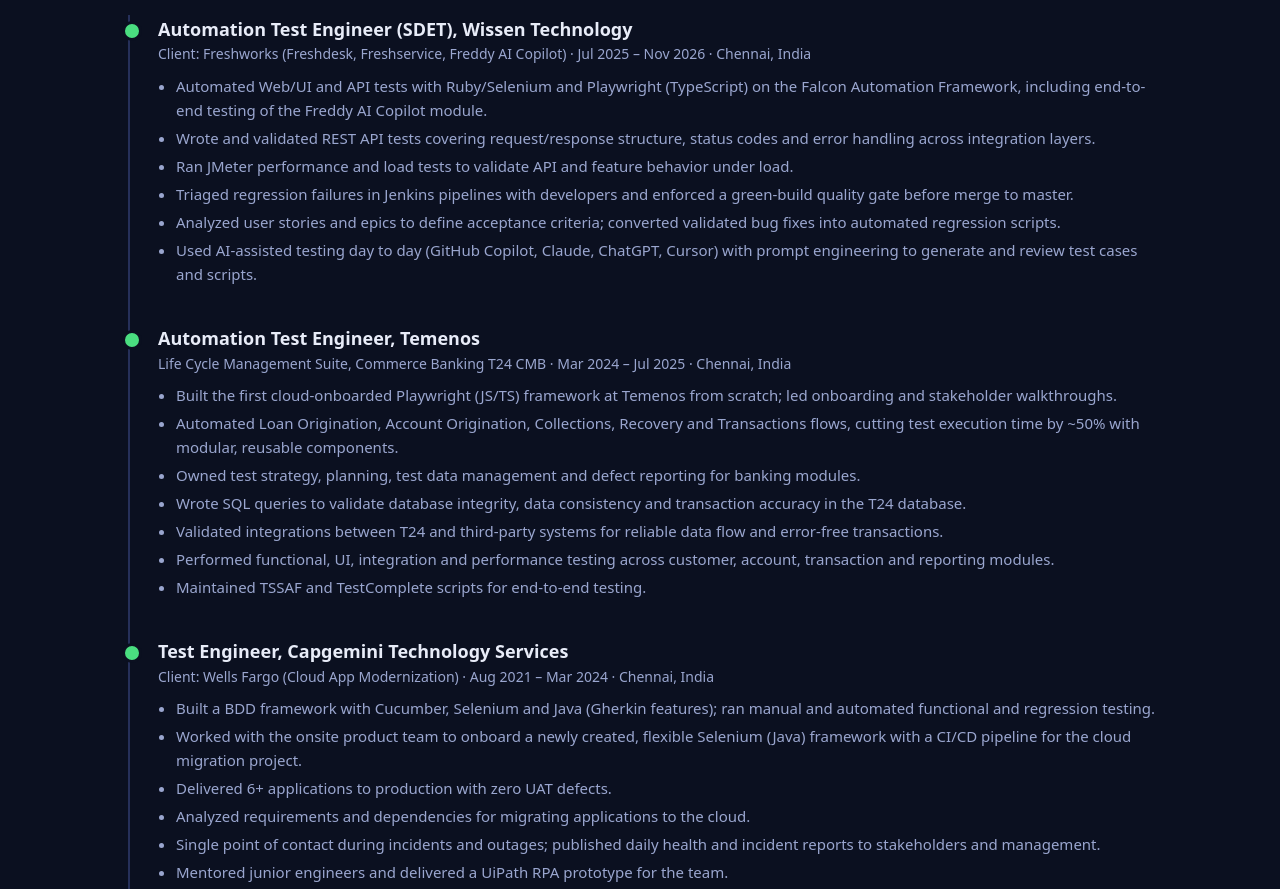
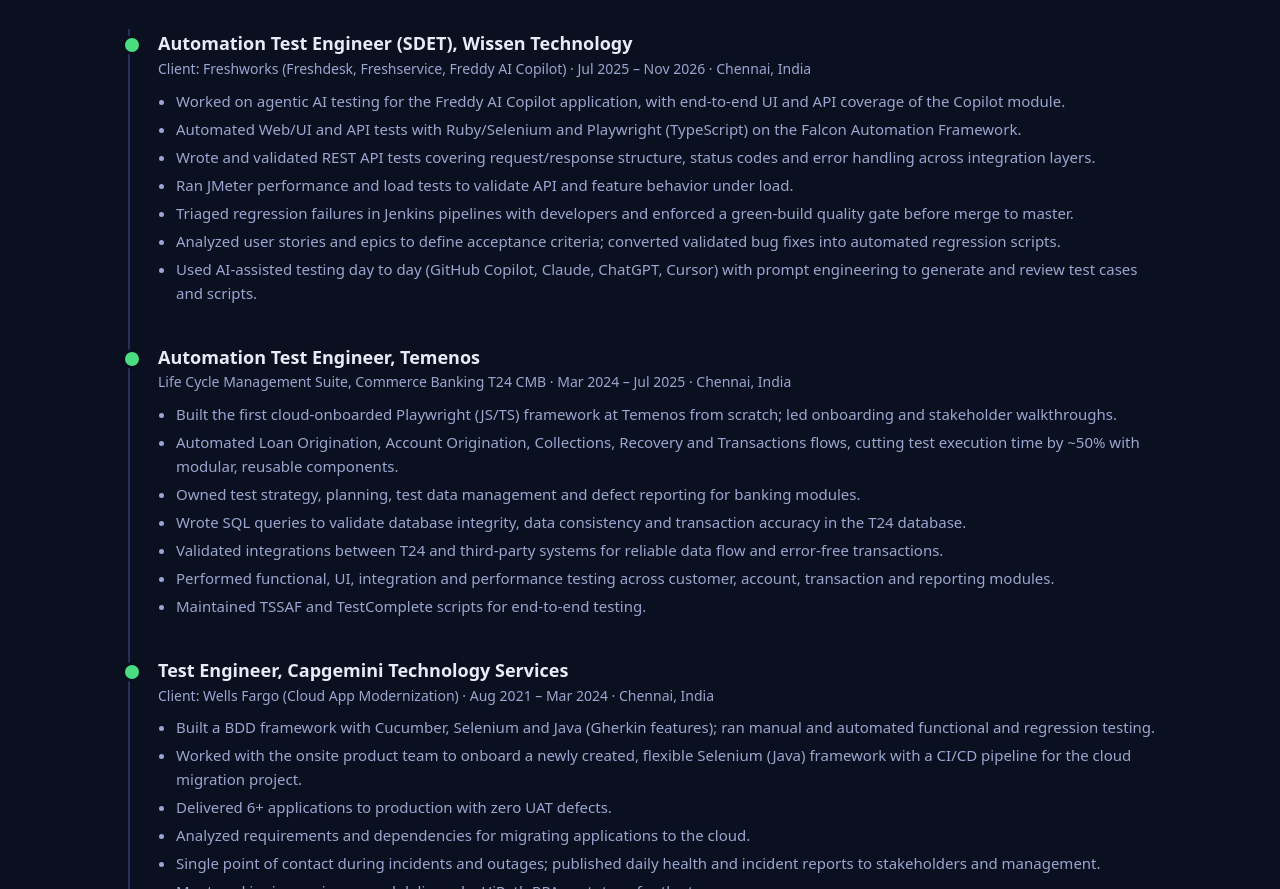
Before and after one commit to mohammed456789/mohammed456789.github.io, a plain HTML site: page index.html in a window 1280 px wide. Shown: the part 3540-4429 px from the top of the page. Drawn offline with Linux system fonts and the light colour scheme.

Commit message:
Add agentic AI testing experience on Freddy AI Copilot
Co-Authored-By: Claude Sonnet 5.5 <noreply@anthropic.com>

```diff
--- a/index.html
+++ b/index.html
@@ -214,7 +214,7 @@ footer{border-top:1px solid var(--line);padding:36px 0;color:var(--muted);text-a
 
       <article class="card reveal">
         <svg class="ico" viewBox="0 0 48 48" aria-hidden="true"><path d="M8 10h32v22H22l-8 7v-7H8z"/><path d="M24 15v10M19 20h10" /><circle cx="35" cy="14" r="0.5"/></svg><h3>Freshworks: Falcon Framework and Freddy AI Copilot</h3>
-        <p>Automated UI and API tests in Ruby/Selenium and Playwright (TypeScript), including end-to-end testing of the Freddy AI Copilot module, with a green-build gate in Jenkins before merge.</p>
+        <p>Worked on testing the agentic AI features of Freshworks' Freddy AI Copilot application. Automated UI and API tests in Ruby/Selenium and Playwright (TypeScript), including end-to-end coverage of the Copilot module, with a green-build gate in Jenkins before merge.</p>
         <div class="tags"><span>Ruby</span><span>Playwright</span><span>Jenkins</span><span>JMeter</span></div>
       </article>
 
@@ -277,7 +277,8 @@ footer{border-top:1px solid var(--line);padding:36px 0;color:var(--muted);text-a
         <h3>Automation Test Engineer (SDET), Wissen Technology</h3>
         <div class="meta">Client: Freshworks (Freshdesk, Freshservice, Freddy AI Copilot) · Jul 2025 – Nov 2026 · Chennai, India</div>
         <ul>
-          <li>Automated Web/UI and API tests with Ruby/Selenium and Playwright (TypeScript) on the Falcon Automation Framework, including end-to-end testing of the Freddy AI Copilot module.</li>
+          <li>Worked on agentic AI testing for the Freddy AI Copilot application, with end-to-end UI and API coverage of the Copilot module.</li>
+          <li>Automated Web/UI and API tests with Ruby/Selenium and Playwright (TypeScript) on the Falcon Automation Framework.</li>
           <li>Wrote and validated REST API tests covering request/response structure, status codes and error handling across integration layers.</li>
           <li>Ran JMeter performance and load tests to validate API and feature behavior under load.</li>
           <li>Triaged regression failures in Jenkins pipelines with developers and enforced a green-build quality gate before merge to master.</li>
@@ -324,7 +325,7 @@ footer{border-top:1px solid var(--line);padding:36px 0;color:var(--muted);text-a
     <div class="skill reveal"><h4>ci_cd_cloud_tools</h4><div class="tags"><span>Jenkins</span><span>GitHub Actions</span><span>Maven</span><span>Gradle</span><span>Git</span><span>Bitbucket</span><span>JIRA</span><span>ServiceNow</span><span>Azure</span><span>AWS</span><span>GCP</span><span>Pivotal Cloud Foundry</span></div></div>
     <div class="skill reveal"><h4>languages</h4><div class="tags"><span>Java 8</span><span>Python</span><span>JavaScript</span><span>TypeScript</span><span>Ruby</span><span>SQL</span><span>HTML</span><span>CSS</span></div></div>
     <div class="skill reveal"><h4>qa_process</h4><div class="tags"><span>Test strategy</span><span>Test planning</span><span>Test data management</span><span>Defect triage</span><span>QA metrics</span><span>Regression suites</span><span>Agile / Scrum</span><span>Mentoring</span></div></div>
-    <div class="skill reveal"><h4>ai_assisted</h4><div class="tags"><span>GitHub Copilot</span><span>Claude</span><span>ChatGPT</span><span>Cursor</span><span>Playwright MCP</span><span>Prompt engineering</span></div></div>
+    <div class="skill reveal"><h4>ai_assisted</h4><div class="tags"><span>Agentic AI testing</span><span>GitHub Copilot</span><span>Claude</span><span>ChatGPT</span><span>Cursor</span><span>Playwright MCP</span><span>Prompt engineering</span></div></div>
   </div>
 </section>
 
```
